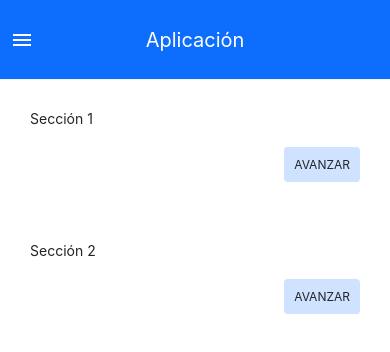
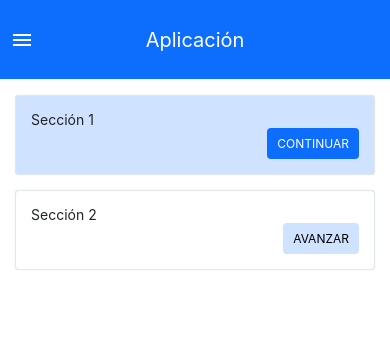
Before and after one commit to suarezsandicamilo/app, a React Native app: screen /Path in a window 390 px wide. Shown: the top 352 px of the page. Built offline with nearby package versions, Linux system fonts and the light colour scheme.

Commit message:
Replace the button and card components with the RNE button and card components

```diff
--- a/data/data.json
+++ b/data/data.json
@@ -6,7 +6,7 @@
       "name": "Sección 1",
       "description": "",
       "pathIndex": 0,
-      "progress": 0,
+      "progress": 1,
       "lessons": [
         {
           "type": "Lesson",
--- a/src/components/button.tsx
+++ /dev/null
@@ -1,77 +0,0 @@
-//
-
-import {
-  Appearance,
-  Pressable,
-  StyleProp,
-  StyleSheet,
-  Text,
-  ViewStyle,
-} from 'react-native';
-
-import colors from '../colors.json';
-
-const scheme = Appearance.getColorScheme();
-
-const primaryStyles = StyleSheet.create({
-  container: {
-    alignItems: 'center',
-    backgroundColor: colors[scheme].primary,
-    borderRadius: 4,
-    padding: 20,
-  },
-  text: {
-    color: colors[scheme].white,
-    fontSize: 17,
-    textTransform: 'uppercase',
-  },
-});
-
-const secondaryStyles = StyleSheet.create({
-  container: {
-    alignItems: 'center',
-    backgroundColor: colors[scheme].primary_bg_subtle,
-    borderRadius: 4,
-    padding: 20,
-  },
-  text: {
-    color: colors[scheme].body_color,
-    fontSize: 17,
-    textTransform: 'uppercase',
-  },
-});
-
-type Props = {
-  fontSize?: number;
-  style?: StyleProp<ViewStyle>;
-  text?: string;
-  type?: 'primary' | 'secondary';
-  onPress?: () => void;
-};
-
-const Button = (props: Props) => {
-  const type = props.type ?? 'primary';
-
-  let styles = primaryStyles;
-
-  if (type === 'secondary') {
-    styles = secondaryStyles;
-  }
-
-  return (
-    <Pressable style={[styles.container, props.style]} onPress={props.onPress}>
-      <Text
-        style={[
-          styles.text,
-          {
-            fontSize: props.fontSize,
-          },
-        ]}
-      >
-        {props.text}
-      </Text>
-    </Pressable>
-  );
-};
-
-export { Button };
--- a/src/components/card.tsx
+++ /dev/null
@@ -1,36 +0,0 @@
-//
-
-import {
-  Appearance,
-  StyleProp,
-  StyleSheet,
-  View,
-  ViewStyle,
-} from 'react-native';
-
-import colors from '../colors.json';
-
-const scheme = Appearance.getColorScheme();
-
-const styles = StyleSheet.create({
-  container: {
-    backgroundColor: colors[scheme].body_bg,
-    borderRadius: 2,
-    borderWidth: 0,
-    color: colors[scheme].body_color,
-    elevation: 2,
-    margin: 10,
-    padding: 20,
-  },
-});
-
-type Props = {
-  children?: React.ReactNode;
-  style?: StyleProp<ViewStyle>;
-};
-
-const Card = (props: Props) => {
-  return <View style={[styles.container, props.style]}>{props.children}</View>;
-};
-
-export { Card };
--- a/src/components/section_card.tsx
+++ b/src/components/section_card.tsx
@@ -2,27 +2,30 @@
 
 import { Appearance, StyleSheet, Text, View } from 'react-native';
 
+import { Button, Card } from '@rneui/base';
+
 import { SectionType } from '../models/section_type';
-
-import { Button } from './button';
-
-import { Card } from './card';
 
 import colors from '../colors.json';
 
 const scheme = Appearance.getColorScheme();
-// const scheme = 'dark';
 
 const baseStyles = StyleSheet.create({
-  container: {
-    backgroundColor: colors[scheme].body_bg,
-  },
   button: {
-    marginTop: 20,
-    padding: 10,
+    backgroundColor: colors[scheme].primary_bg_subtle,
+    borderRadius: 4,
   },
   buttonContainer: {
     alignItems: 'flex-end',
+  },
+  buttonText: {
+    color: colors[scheme].black,
+    fontSize: 12,
+    textTransform: 'uppercase',
+  },
+  container: {
+    backgroundColor: colors[scheme].body_bg,
+    borderRadius: 4,
   },
   text: {
     color: colors[scheme].body_color,
@@ -32,13 +35,19 @@ const baseStyles = StyleSheet.create({
 const progressStyles = StyleSheet.create({
   container: {
     backgroundColor: colors[scheme].primary_bg_subtle,
+    borderRadius: 4,
   },
   button: {
-    marginTop: 20,
-    padding: 10,
+    backgroundColor: colors[scheme].primary,
+    borderRadius: 4,
   },
   buttonContainer: {
     alignItems: 'flex-end',
+  },
+  buttonText: {
+    color: colors[scheme].white,
+    fontSize: 12,
+    textTransform: 'uppercase',
   },
   text: {
     color: colors[scheme].body_color,
@@ -47,25 +56,20 @@ const progressStyles = StyleSheet.create({
 
 const SectionCard = (section: SectionType) => {
   let styles = baseStyles;
-  let buttonType = 'secondary' as any;
   let buttonText = 'Avanzar';
 
   if (section.progress > 0) {
     styles = progressStyles;
-    buttonType = 'primary';
     buttonText = 'Continuar';
   }
 
   return (
-    <Card style={styles.container}>
+    <Card containerStyle={styles.container}>
       <Text style={styles.text}>{section.name}</Text>
       <View style={styles.buttonContainer}>
-        <Button
-          fontSize={12}
-          style={styles.button}
-          text={buttonText}
-          type={buttonType}
-        />
+        <Button buttonStyle={styles.button}>
+          <Text style={styles.buttonText}>{buttonText}</Text>
+        </Button>
       </View>
     </Card>
   );
--- a/src/screens/home_screen.tsx
+++ b/src/screens/home_screen.tsx
@@ -1,14 +1,30 @@
 //
 
-import { Appearance, SafeAreaView, StatusBar, StyleSheet } from 'react-native';
+import {
+  Appearance,
+  SafeAreaView,
+  StatusBar,
+  StyleSheet,
+  Text,
+} from 'react-native';
 
-import { Button } from '../components/button';
+import { Button } from '@rneui/base';
 
 import colors from '../colors.json';
 
 const scheme = Appearance.getColorScheme();
 
 const styles = StyleSheet.create({
+  button: {
+    backgroundColor: colors[scheme].primary,
+    borderRadius: 4,
+    margin: 80,
+    padding: 20,
+  },
+  buttonText: {
+    color: colors[scheme].white,
+    textTransform: 'uppercase',
+  },
   container: {
     backgroundColor: colors[scheme].body_bg,
     flex: 1,
@@ -21,14 +37,13 @@ const HomeScreen = ({ navigation }: any) => {
     <SafeAreaView style={styles.container}>
       <StatusBar backgroundColor={colors[scheme].primary} />
       <Button
-        text="Entrar"
+        buttonStyle={styles.button}
         onPress={() => {
           navigation.navigate('Path');
         }}
-        style={{
-          margin: 80,
-        }}
-      />
+      >
+        <Text style={styles.buttonText}>Entrar</Text>
+      </Button>
     </SafeAreaView>
   );
 };
```
